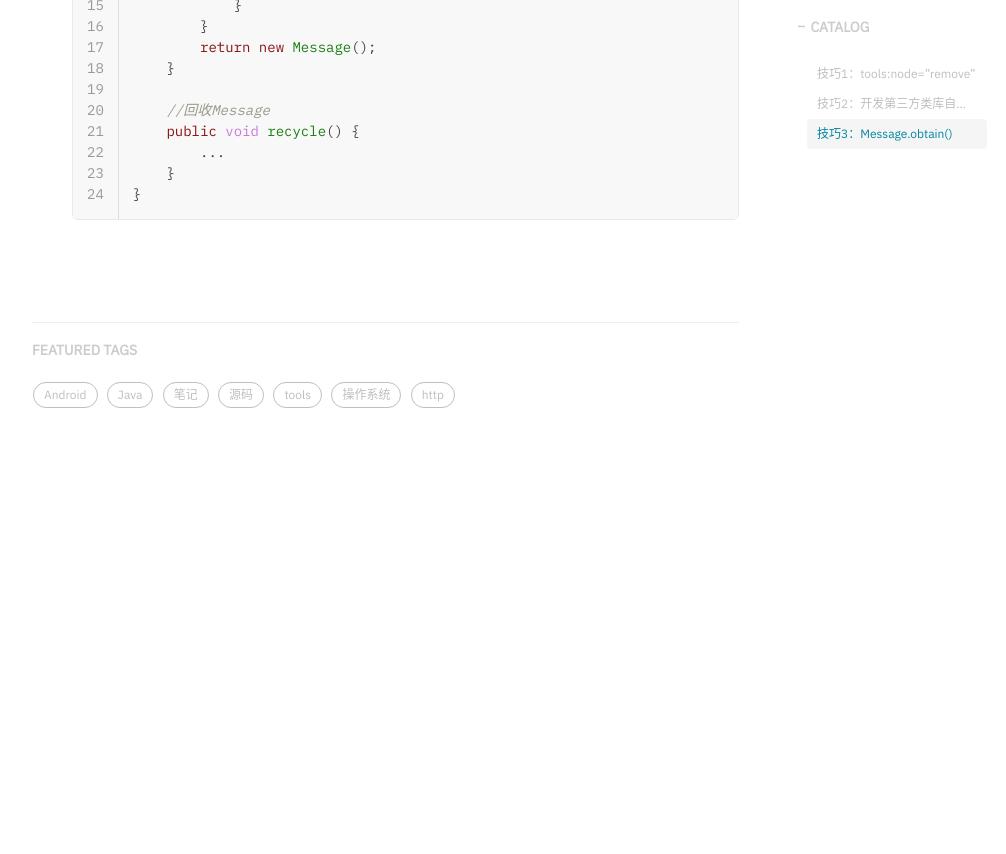
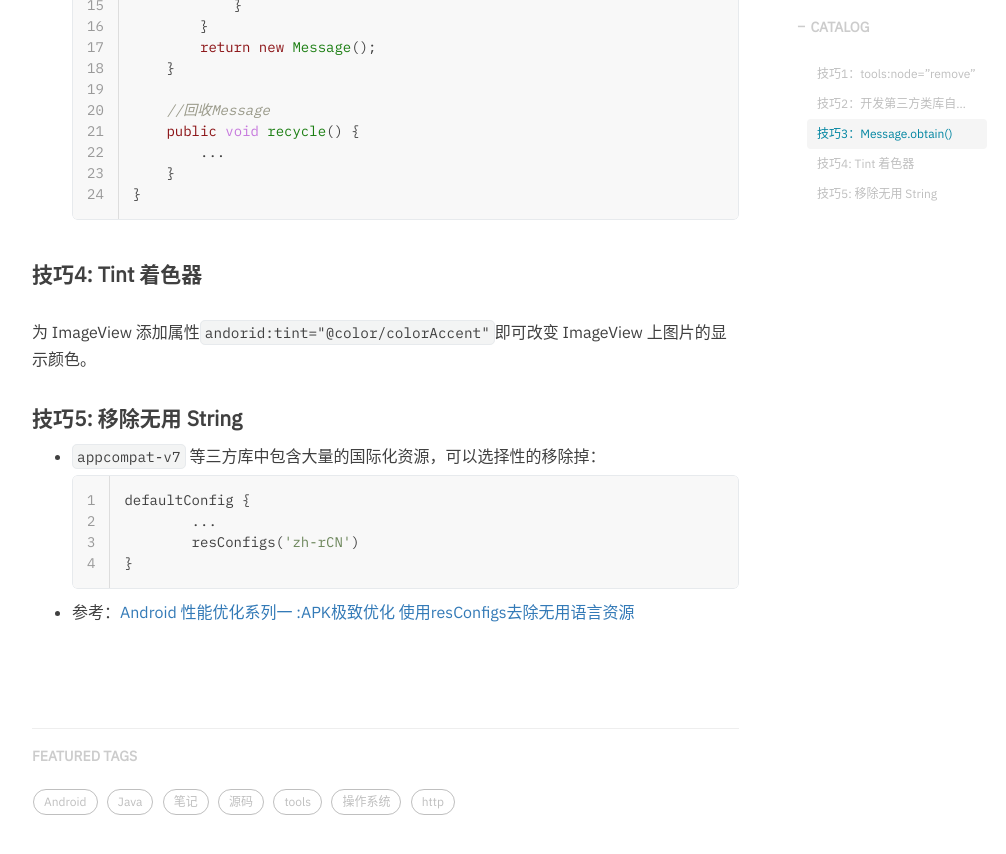
Before and after one commit to hurshi/hurshi.github.io, a Jekyll site: the page built from _posts/2019-07-25-tips_android.md, in a window 1280 px wide and 900 px high, scrolled down 2311 px. Shown: the top 854 px of the window, without its empty margins (233-1239 px from the left). Built offline with Jekyll 4.4.1, drawn with Linux system fonts in a browser that asks for light colours; nearby versions of some CDN libraries; comment, search, counter and statistics services are not loaded; before the commit the page ends 2836 px from its top, so only the background shows below that.

Commit message:
add a tip for android

````diff
--- a/_posts/2019-07-25-tips_android.md
+++ b/_posts/2019-07-25-tips_android.md
@@ -105,3 +105,20 @@ tags:
        }
    }
    ```
+
+#### 技巧4: Tint 着色器
+
+为 ImageView 添加属性`andorid:tint="@color/colorAccent"`即可改变 ImageView 上图片的显示颜色。
+
+#### 技巧5: 移除无用 String
+
+* `appcompat-v7` 等三方库中包含大量的国际化资源，可以选择性的移除掉：
+
+  ```groovy
+  defaultConfig {
+  	...
+  	resConfigs('zh-rCN')
+  }
+  ```
+
+* 参考：[Android 性能优化系列一 :APK极致优化](https://www.jianshu.com/p/147b54f53e10)    [使用resConfigs去除无用语言资源](https://www.jianshu.com/p/8796ad90fcc6)
````
